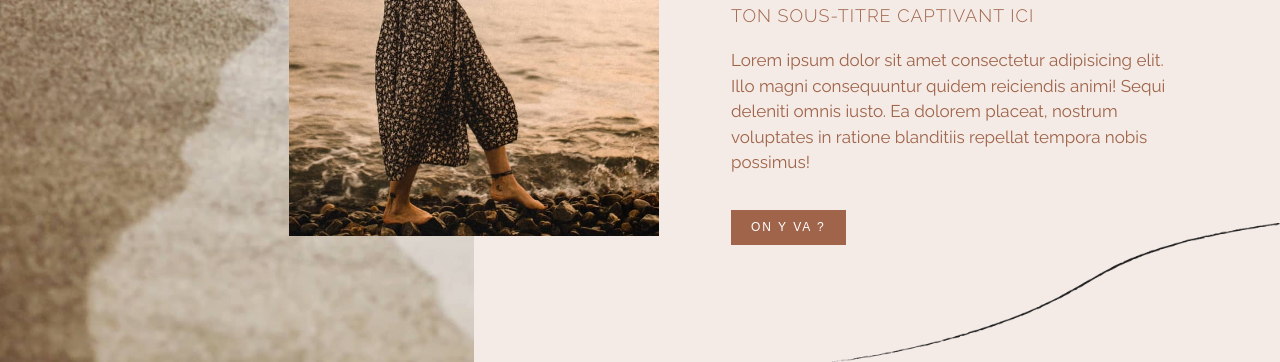
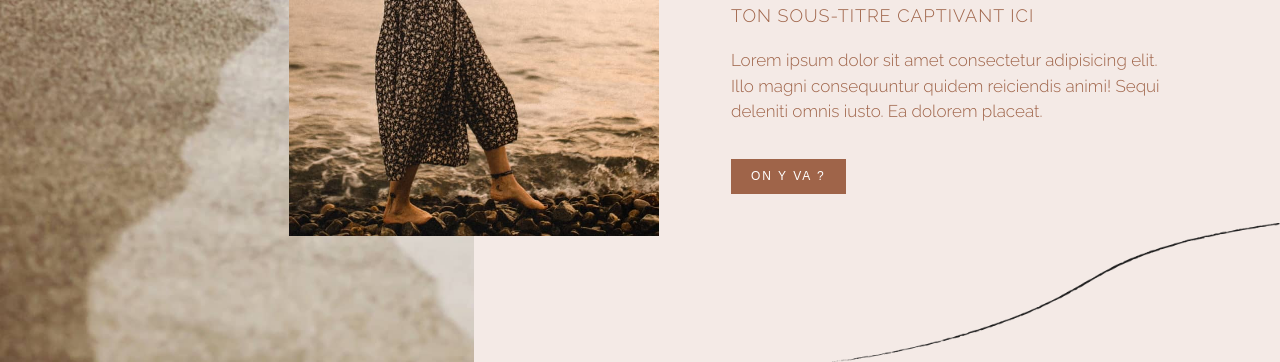
Before and after one commit to Fanou59/Sass-Website, a plain HTML site: page index.html in a window 1280 px wide. Shown: the part 763-1125 px from the top of the page. Drawn offline with Linux system fonts and the light colour scheme.

Commit message:
2nd commit

```diff
--- a/index.html
+++ b/index.html
@@ -84,8 +84,7 @@
         <p class="">
           Lorem ipsum dolor sit amet consectetur adipisicing elit. Illo magni
           consequuntur quidem reiciendis animi! Sequi deleniti omnis iusto. Ea
-          dolorem placeat, nostrum voluptates in ratione blanditiis repellat
-          tempora nobis possimus!
+          dolorem placeat.
         </p>
         <button class="">ON Y VA ?</button>
       </div>
--- a/style/style.scss
+++ b/style/style.scss
@@ -27,7 +27,7 @@ $fontTitle: "Yeseva One", "sans-serif";
     font-family: $fontPrimary;
     color: $secondary;
     line-height: 25.5px;
-    font-weight: 400;
+    font-weight: 300;
 }
 
 %h1 {
```
Also changed, not shown: style/style.css.
